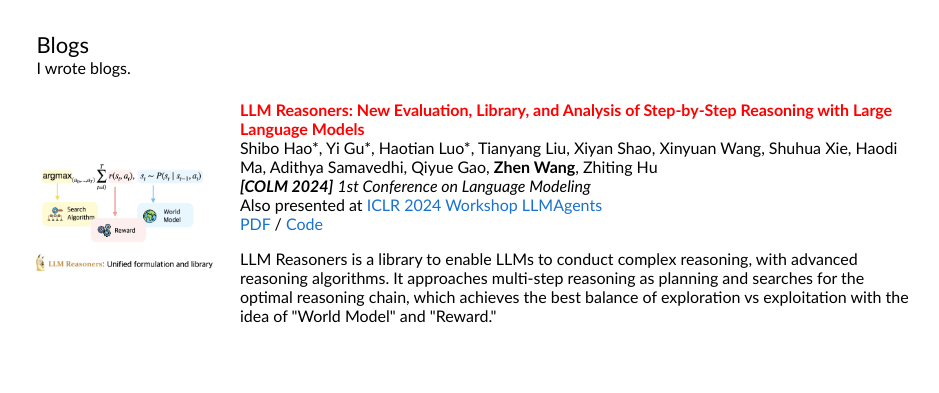
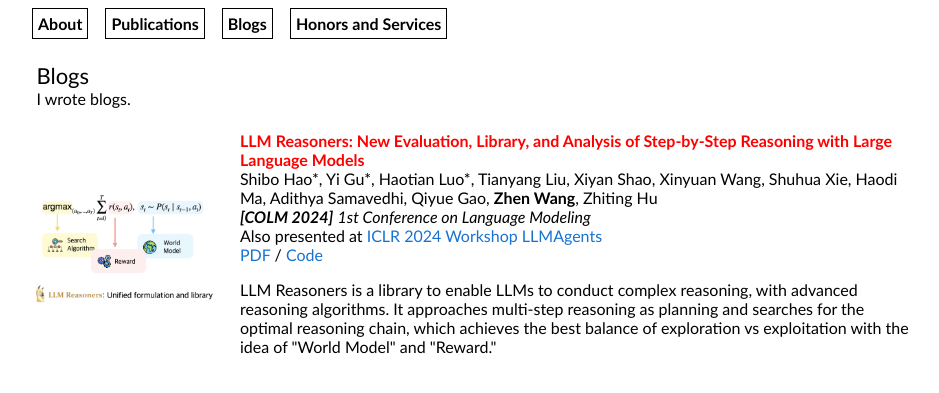
Before and after one commit to zhenwang9102/zhenwang9102.github.io, a Jekyll site: the page page_posts.html, which Jekyll copies as it is, in a window 1280 px wide. Shown: the top 393 px of the page, without its empty margins (176-1115 px from the left). Built offline with Jekyll 4.4.1, drawn with Linux system fonts in a browser that asks for light colours.

Commit message:
Update page_posts.html

```diff
--- a/page_posts.html
+++ b/page_posts.html
@@ -29,10 +29,37 @@
     }
 </style>
 
+
+<style>
+  .navA{
+    display: inline-block;
+    margin-right: 13px;
+    font-size: 16px;
+    font-weight: 700;
+    color: #000;
+    text-decoration: none;
+    padding: 5px ;
+    border: #000 1px solid;
+  }
+  .navA:hover{
+    color: #fff;
+    background-color: #000;
+  }
+</style>
+
+
 <body>
   <table style="width:100%;max-width:900px;border:0px;border-spacing:0px;border-collapse:separate;margin-right:auto;margin-left:auto;">
     <tr style="padding:0px">
       <td style="padding:0px">
+
+
+        <div class="navbar" style="padding-left: 18px;">
+          <a href="/index.html" class="navA">About</a>
+          <a href="/page_pubs.html" class="navA">Publications</a>
+          <a href="/page_posts.html" class="navA">Blogs</a>
+          <a href="/page_honors_and_services.html" class="navA">Honors and Services</a>
+        </div>
 
 
         <table style="width:100%;border:0px;border-spacing:0px;border-collapse:separate;margin-right:auto;margin-left:auto;">
```
